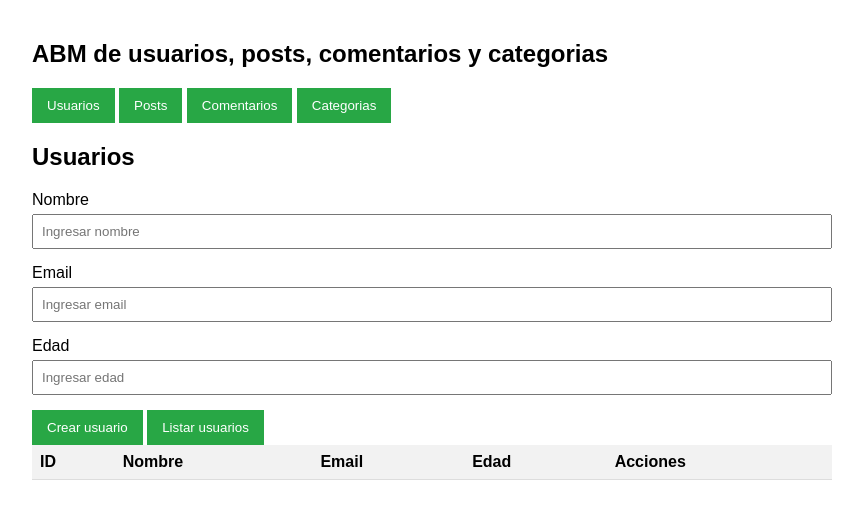
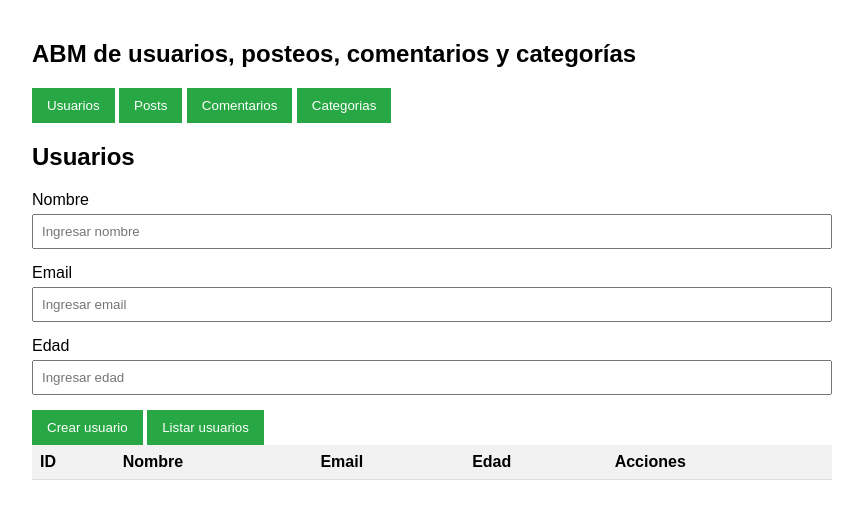
Before and after one commit to mcmust/entregaTP2, a website: page public/index.html in a window 1280 px wide. Shown: the whole page, without its empty margins (208-1071 px from the left). Drawn offline with Linux system fonts and the light colour scheme.

Commit message:
Update index.html

```diff
--- a/public/index.html
+++ b/public/index.html
@@ -102,7 +102,7 @@
   </head>
   <body>
    <div class="container">
-    <h2>ABM de usuarios, posts, comentarios y categorias</h2>
+    <h2>ABM de usuarios, posteos, comentarios y categorías</h2>
     <nav>
       <button onclick="showSection('userSection')">Usuarios</button>
       <button onclick="showSection('postSection')">Posts</button>
```
